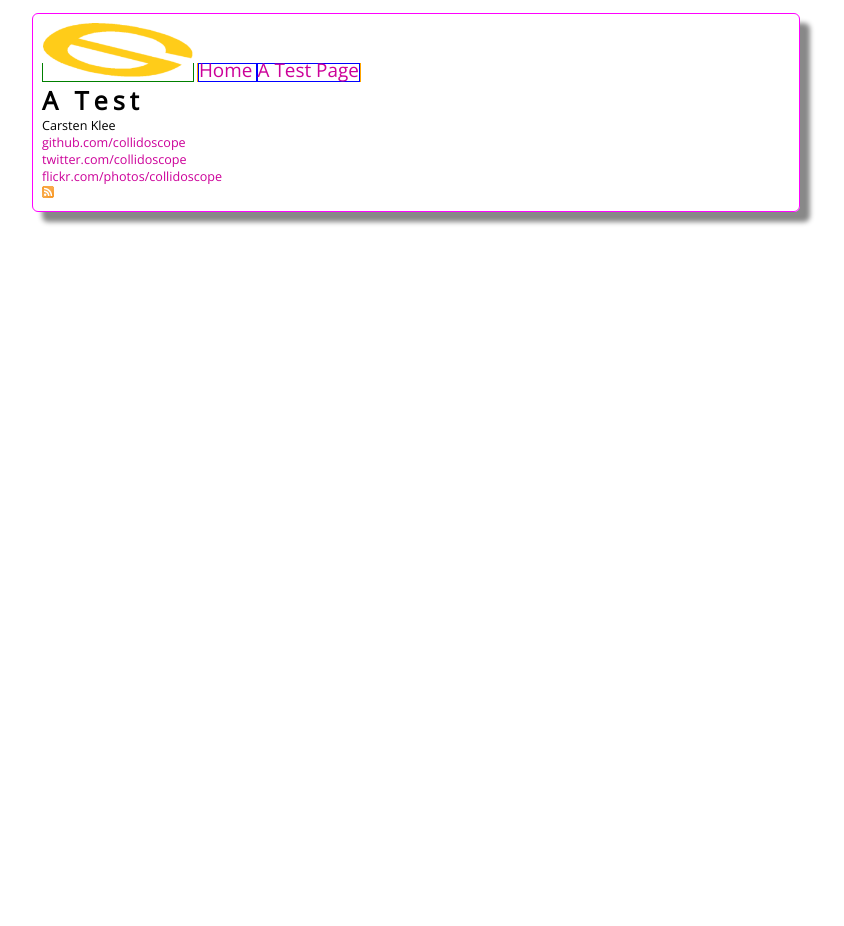
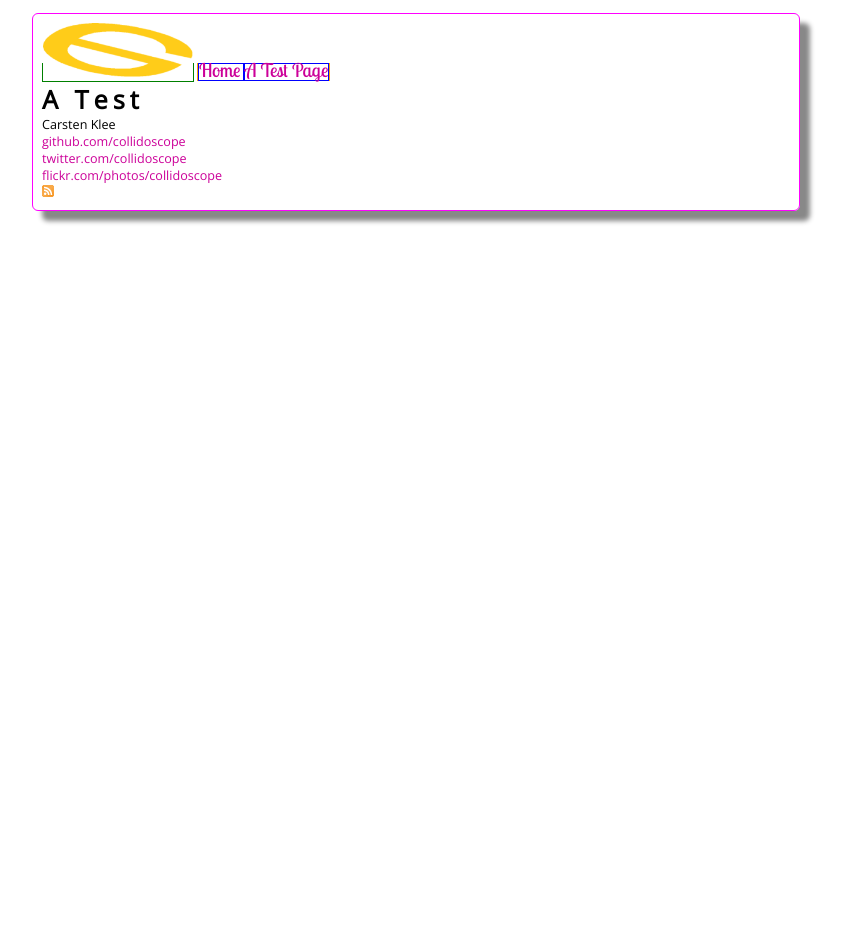
Before and after one commit to collidoscope/collidoscope.github.com, a Jekyll site: the page built from test/test.md, in a window 1280 px wide. Shown: the whole page, without its empty margins (224-1068 px from the left). Built offline with Jekyll 4.4.1, drawn with Linux system fonts in a browser that asks for light colours; some web fonts are replaced; Markdown is read by kramdown in place of the engine named in the settings.

Commit message:
lobster font

```diff
--- a/css/screen.css
+++ b/css/screen.css
@@ -33,7 +33,7 @@ hr.trenner {height:1px;color:#FF9900;}
 #nav_ul{list-style-type:none;display:inherit;}
 .nav_li, .nav_li_active{display:inline;border:1px solid blue;}
 a.nav_a {font-size:1.5em;}
-#main_nav{border:1px solid orange;display:inline;}
+#main_nav{border:1px solid orange;display:inline;font-family: 'Lobster Two', cursive;}
 #logo_div{border:1px solid green;display:inline;}
 #main_logo {width:20%;}
 
```
